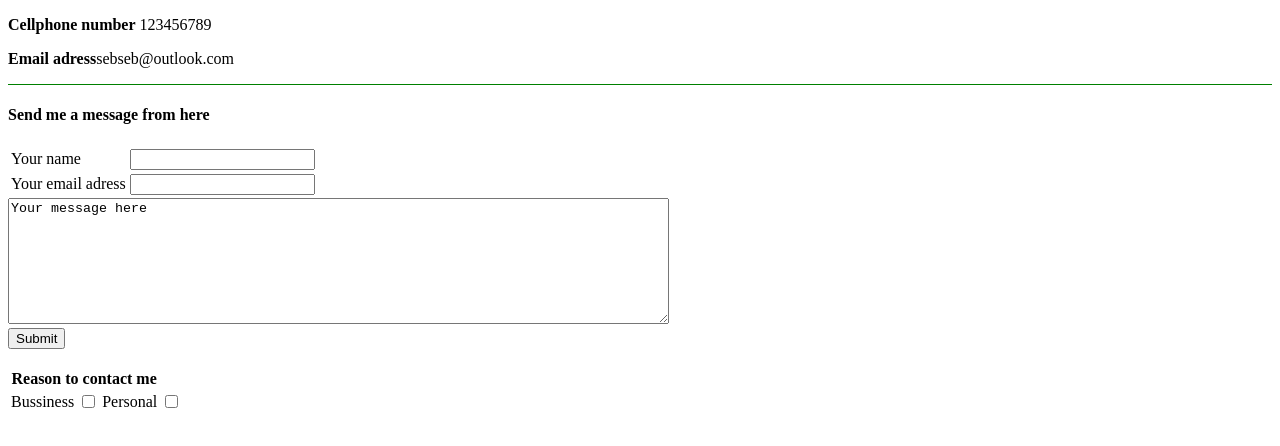
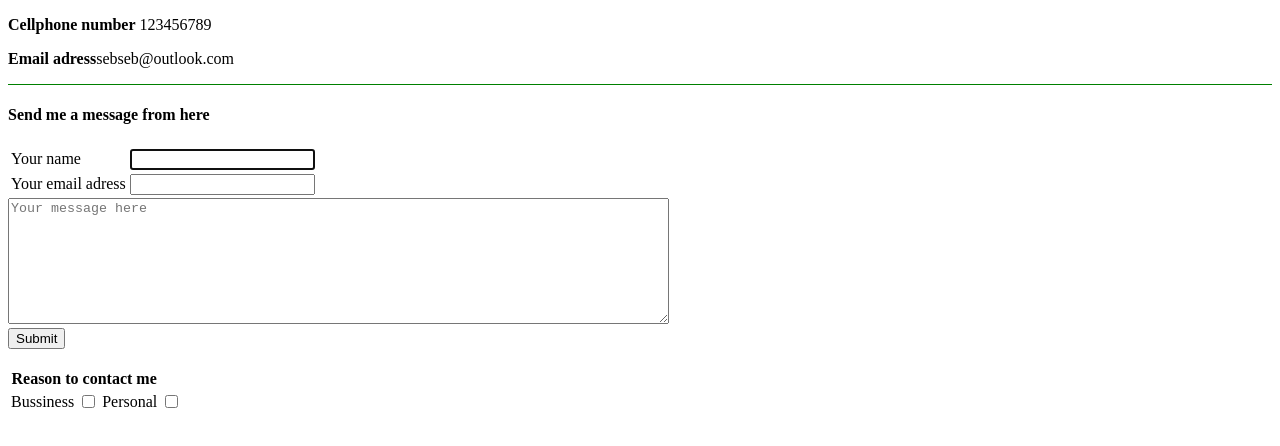
Before and after one commit to Sebastiant1012/CV, a plain HTML site: page Information.html in a window 1280 px wide. Drawn offline with Linux system fonts and the light colour scheme.

Commit message:
Add files via upload

```diff
--- a/Information.html
+++ b/Information.html
@@ -20,17 +20,17 @@
 
         <td>
           <label for=""> Your name</label></td>
-        <td> <input type="text" name="Yourname" value=""> </td>
+        <td> <input type="text" name="Yourname" value="" autofocus required > </td>
       </tr>
       <tr>
 
 
 
         <td> <label for=""> Your email adress</label> </td>
-        <td> <input type="email" name="Youremail" value=""> </td>
+        <td> <input type="email" name="Youremail" value="" required > </td>
       </tr>
     </table>
-    <textarea name="Yourmessage" rows="8" cols="80">Your message here</textarea>
+    <textarea name="Yourmessage" rows="8" cols="80" placeholder="Your message here" required ></textarea>
     <br>
 
     <input type="submit" name="" value="Submit">
```
Also changed, not shown: Index.html (+1 -1 lines).
